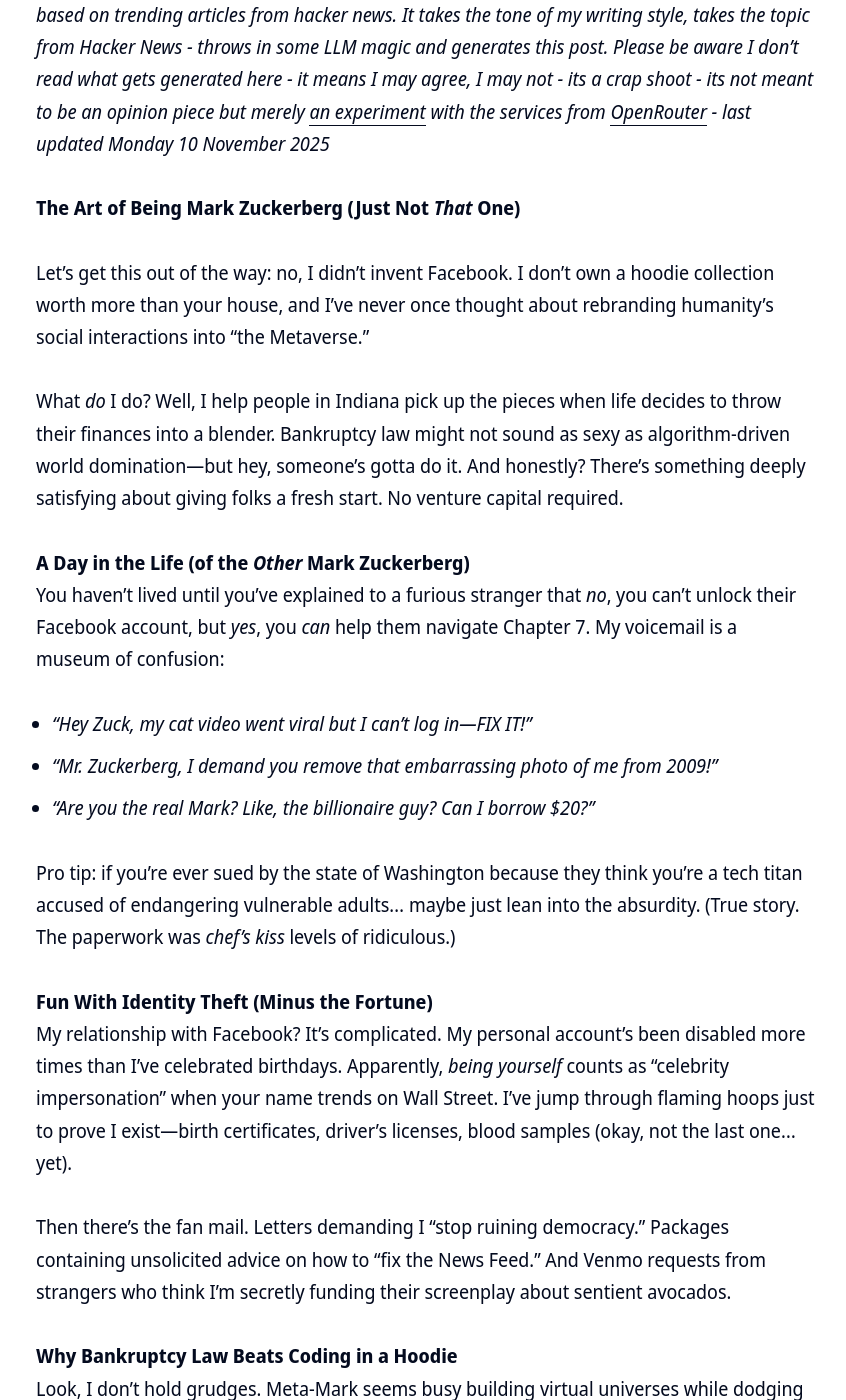
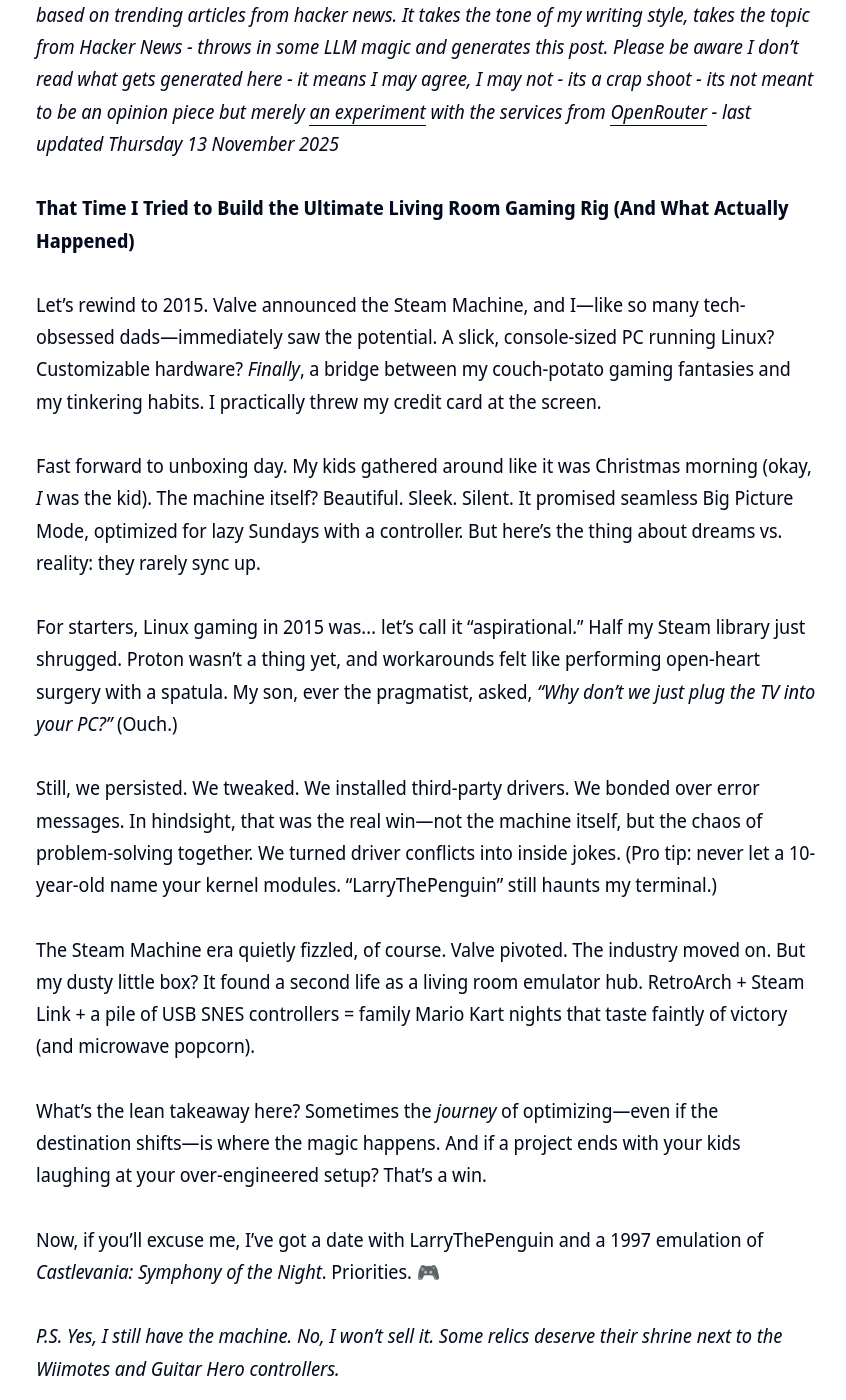
Before and after one commit to clintjb/clintjb.github.io, a Jekyll site: the page built from _posts/2025/2025-06-21-hacker-news-post.md, in a window 1280 px wide and 1400 px high, scrolled down 941 px. Shown: the whole window, without its empty margins (214-1060 px from the left). Built offline with Jekyll 4.4.1, drawn with Linux system fonts in a browser that asks for light colours; nearby versions of some CDN libraries; some of the changed text lies outside the part shown.

Commit message:
Updated Weekly Post

```diff
--- a/_posts/2025/2025-06-21-hacker-news-post.md
+++ b/_posts/2025/2025-06-21-hacker-news-post.md
@@ -11,34 +11,23 @@ image: '/images/posts/2025/weekly.jpg'
 ---
 ![](/images/posts/2025/weekly.jpg)
 
-_⚠️ **THIS POST IS GENERATED WITH LLMs**: This post is newly generated a few times a week based on trending articles from hacker news. It takes the tone of my writing style, takes the topic from Hacker News - throws in some LLM magic and generates this post. Please be aware I don't read what gets generated here - it means I may agree, I may not - its a crap shoot - its not meant to be an opinion piece but merely [an experiment](https://github.com/clintjb/Weekly-Post) with the services from [OpenRouter](https://openrouter.ai) - last updated Monday 10 November 2025_
+_⚠️ **THIS POST IS GENERATED WITH LLMs**: This post is newly generated a few times a week based on trending articles from hacker news. It takes the tone of my writing style, takes the topic from Hacker News - throws in some LLM magic and generates this post. Please be aware I don't read what gets generated here - it means I may agree, I may not - its a crap shoot - its not meant to be an opinion piece but merely [an experiment](https://github.com/clintjb/Weekly-Post) with the services from [OpenRouter](https://openrouter.ai) - last updated Thursday 13 November 2025_
 
 
+**That Time I Tried to Build the Ultimate Living Room Gaming Rig (And What Actually Happened)**
 
-**The Art of Being Mark Zuckerberg (Just Not *That* One)**
+Let’s rewind to 2015. Valve announced the Steam Machine, and I—like so many tech-obsessed dads—immediately saw the potential. A slick, console-sized PC running Linux? Customizable hardware? *Finally*, a bridge between my couch-potato gaming fantasies and my tinkering habits. I practically threw my credit card at the screen.
 
-Let’s get this out of the way: no, I didn’t invent Facebook. I don’t own a hoodie collection worth more than your house, and I’ve never once thought about rebranding humanity’s social interactions into "the Metaverse."
+Fast forward to unboxing day. My kids gathered around like it was Christmas morning (okay, *I* was the kid). The machine itself? Beautiful. Sleek. Silent. It promised seamless Big Picture Mode, optimized for lazy Sundays with a controller. But here’s the thing about dreams vs. reality: they rarely sync up.
 
-What *do* I do? Well, I help people in Indiana pick up the pieces when life decides to throw their finances into a blender. Bankruptcy law might not sound as sexy as algorithm-driven world domination—but hey, someone’s gotta do it. And honestly? There’s something deeply satisfying about giving folks a fresh start. No venture capital required.
+For starters, Linux gaming in 2015 was… let’s call it “aspirational.” Half my Steam library just shrugged. Proton wasn’t a thing yet, and workarounds felt like performing open-heart surgery with a spatula. My son, ever the pragmatist, asked, *“Why don’t we just plug the TV into your PC?”* (Ouch.)
 
-**A Day in the Life (of the *Other* Mark Zuckerberg)**
-You haven’t lived until you’ve explained to a furious stranger that *no*, you can’t unlock their Facebook account, but *yes*, you *can* help them navigate Chapter 7. My voicemail is a museum of confusion:
-- *“Hey Zuck, my cat video went viral but I can’t log in—FIX IT!”*
-- *“Mr. Zuckerberg, I demand you remove that embarrassing photo of me from 2009!”*
-- *“Are you the real Mark? Like, the billionaire guy? Can I borrow $20?”*
+Still, we persisted. We tweaked. We installed third-party drivers. We bonded over error messages. In hindsight, that was the real win—not the machine itself, but the chaos of problem-solving together. We turned driver conflicts into inside jokes. (Pro tip: never let a 10-year-old name your kernel modules. “LarryThePenguin” still haunts my terminal.)
 
-Pro tip: if you’re ever sued by the state of Washington because they think you’re a tech titan accused of endangering vulnerable adults… maybe just lean into the absurdity. (True story. The paperwork was *chef’s kiss* levels of ridiculous.)
+The Steam Machine era quietly fizzled, of course. Valve pivoted. The industry moved on. But my dusty little box? It found a second life as a living room emulator hub. RetroArch + Steam Link + a pile of USB SNES controllers = family Mario Kart nights that taste faintly of victory (and microwave popcorn).
 
-**Fun With Identity Theft (Minus the Fortune)**
-My relationship with Facebook? It’s complicated. My personal account’s been disabled more times than I’ve celebrated birthdays. Apparently, *being yourself* counts as “celebrity impersonation” when your name trends on Wall Street. I’ve jump through flaming hoops just to prove I exist—birth certificates, driver’s licenses, blood samples (okay, not the last one… yet).
+What’s the lean takeaway here? Sometimes the *journey* of optimizing—even if the destination shifts—is where the magic happens. And if a project ends with your kids laughing at your over-engineered setup? That’s a win.
 
-Then there’s the fan mail. Letters demanding I “stop ruining democracy.” Packages containing unsolicited advice on how to “fix the News Feed.” And Venmo requests from strangers who think I’m secretly funding their screenplay about sentient avocados.
+Now, if you’ll excuse me, I’ve got a date with LarryThePenguin and a 1997 emulation of *Castlevania: Symphony of the Night*. Priorities. 🎮
 
-**Why Bankruptcy Law Beats Coding in a Hoodie**
-Look, I don’t hold grudges. Meta-Mark seems busy building virtual universes while dodging congressional hearings. Me? I’m elbow-deep in Indiana’s bankruptcy code, helping real people untangle real problems. And there’s a weird pride in knowing that when someone Googles *“Mark Zuckerberg bankruptcy,”* they’ll find *me*—the guy who actually knows what a discharge order is.
-
-So if you’re drowning in debt, getting hounded by creditors, or just want to laugh about sharing a name with Silicon Valley’s most famous recluse? Come say hi. No VR headset needed—just bring your sense of humor (and maybe some coffee).
-
-P.S. If the *other* Zuckerberg ever needs financial advice in Indiana? First round’s on me. Wouldn’t that be poetic? 😎
-
-*— Mark S. Zuckerberg (the one who actually returns your calls)*
+*P.S. Yes, I still have the machine. No, I won’t sell it. Some relics deserve their shrine next to the Wiimotes and Guitar Hero controllers.*
```
Also changed, not shown: images/posts/2025/weekly.jpg.
